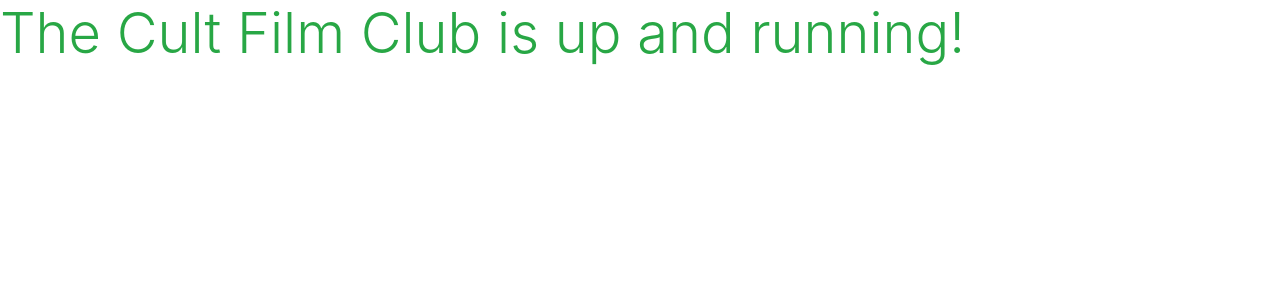
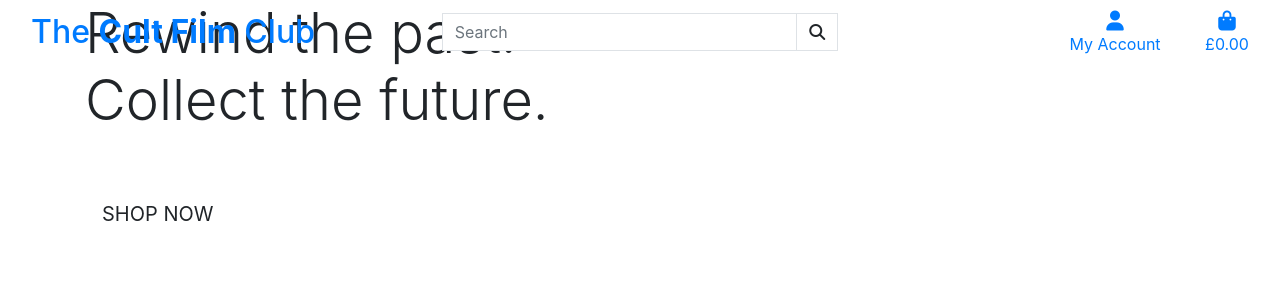
Before and after one commit to dvfrancis/the-cult-film-club, a Django app: page / in a window 1280 px wide. Shown: the top 300 px of the page. Run offline with Django 5.2, Linux system fonts and the light colour scheme; some libraries are stand-ins or nearby versions.

Commit message:
feat: add structure to index.html and base.html

```diff
--- a/the_cult_film_club/apps/home/templates/home/index.html
+++ b/the_cult_film_club/apps/home/templates/home/index.html
@@ -1,5 +1,21 @@
 {% extends 'base.html' %}
 {% load static %}
+{% block page_header %}
+  <div class="container header-container">
+    <div class="row">
+      <div class="col"></div>
+    </div>
+  </div>
+{% endblock %}
 {% block content %}
-  <h1 class="display-4 text-success">The Cult Film Club is up and running!</h1>
+  <div class="container">
+    <div class="row">
+      <div class="col-7 col-md-6 my-auto">
+        <h1 class="display-4 logo-font text-black">Rewind the past. Collect the future.</h1>
+        <div class="my-5">
+          <h4><a href="" class="shop-now-button btn btn-lg rounded-0 text-uppercase py-3">Shop Now</a></h4>
+        </div>
+      </div>
+    </div>
+  </div>
 {% endblock %}
--- a/the_cult_film_club/templates/base.html
+++ b/the_cult_film_club/templates/base.html
@@ -31,7 +31,77 @@
 </head>
 
 <body>
-    <header class="container-fluid fixed-top"></header>
+    <header class="container-fluid fixed-top">
+        <div class="row">
+            <div class="col-12 col-lg-4 my-auto py-1 py-lg-0 text-center text-lg-left">
+                <a href="{% url 'home' %}" class="nav-link main-logo-link">
+                    <h2 class="logo-font text-black my-0">The <strong>Cult Film</strong> Club</h2>
+                </a>
+            </div>
+            <div class="col-12 col-lg-4 my-auto py-1 py-lg-0">
+                <form method="GET" action="">
+                    <div class="input-group w-100">
+                        <input type="text" class="form-control border border-black rounded-0" name="q"
+                            placeholder="Search" />
+                        <div class="input-group-append">
+                            <button class="form-control btn btn-black border border-black rounded-0" type="submit">
+                                <span class="icon">
+                                    <i class="fas fa-search"></i>
+                                </span>
+                            </button>
+                        </div>
+                    </div>
+                </form>
+            </div>
+            <div class="col-12 col-lg-4 my-auto py-1 py-lg-0">
+                <ul class="list-inline list-unstyled text-center text-lg-right my-0">
+                    <li class="list-inline-item dropdown">
+                        <a class="text-black nav-link" href="#" id="user-options" data-toggle="dropdown"
+                            aria-haspopup="true" aria-expanded="false">
+                            <div class="text-center">
+                                <div>
+                                    <i class="fas fa-user fa-lg"></i>
+                                </div>
+                                <p class="my-0">My Account</p>
+                            </div>
+                        </a>
+                        <div class="dropdown-menu border-0" aria-labelledby="user-options">
+                            {% if request.user.is_authenticated %}
+                            {% if request.user.is_superuser %}
+                            <a href="" class="dropdown-item">Product Management</a>
+                            {% endif %}
+                            <a href="" class="dropdown-item">My Profile</a>
+                            <a href="{% url 'account_logout' %}" class="dropdown-item">Logout</a>
+                            {% else %}
+                            <a href="{% url 'account_signup' %}" class="dropdown-item">Register</a>
+                            <a href="{% url 'account_login' %}" class="dropdown-item">Login</a>
+                            {% endif %}
+                        </div>
+                    </li>
+                    <li class="list-inline-item">
+                        <a class="{% if grand_total %}
+                            text-info font-weight-bold
+                            {% else %}
+                            text-black
+                            {% endif %} nav-link" href="">
+                            <div class="text-center">
+                                <div>
+                                    <i class="fas fa-shopping-bag fa-lg"></i>
+                                </div>
+                                <p class="my-0">
+                                    {% if grand_total %}
+                                    £{{ grand_total|floatformat:2 }}
+                                    {% else %}
+                                    £0.00
+                                    {% endif %}
+                                </p>
+                            </div>
+                        </a>
+                    </li>
+                </ul>
+            </div>
+        </div>
+    </header>
 
     {% if messages %}
     <div class="message-container"></div>
@@ -55,6 +125,7 @@
     <script src="https://cdn.jsdelivr.net/npm/bootstrap@4.6.2/dist/js/bootstrap.min.js"
         integrity="sha384-+sLIOodYLS7CIrQpBjl+C7nPvqq+FbNUBDunl/OZv93DB7Ln/533i8e/mZXLi/P+" crossorigin="anonymous">
     </script>
+    <script src="https://kit.fontawesome.com/9a47a7f2a8.js" crossorigin="anonymous"></script>
     {% endblock %}
 
     {% block extra_js %}
```
